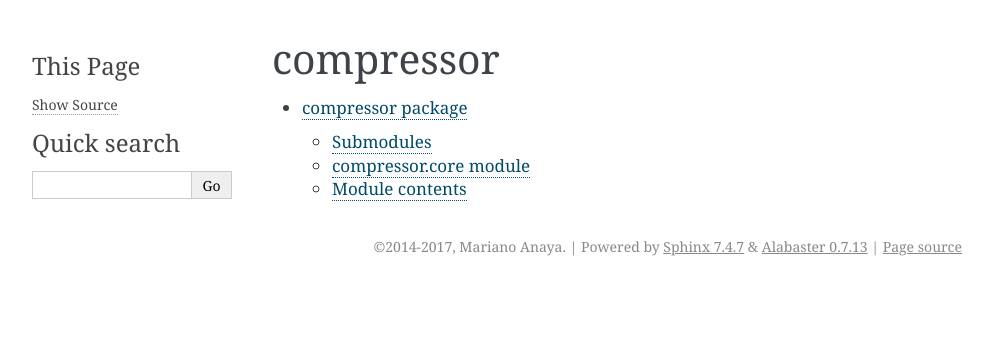
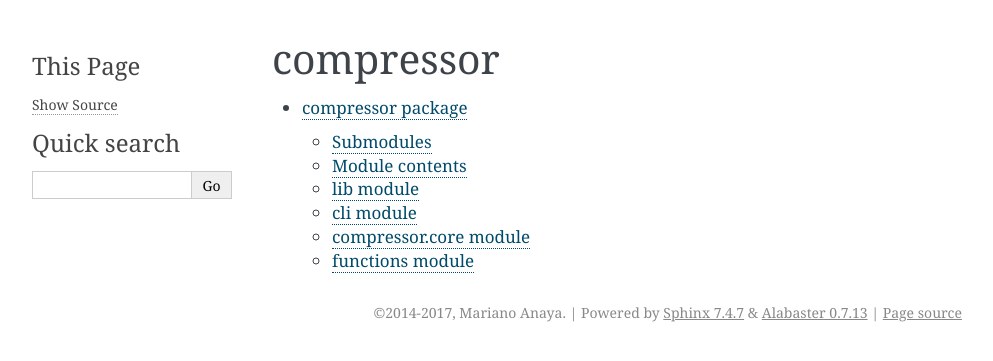
Before and after one commit to rmariano/compr, a Sphinx documentation site: the page built from doc/modules.rst, in a window 1280 px wide. Shown: the top 361 px of the page, without its empty margins (148-1141 px from the left). Built offline with Sphinx 7.4.7, drawn with Linux system fonts in a browser that asks for light colours; the version number is read from the project's files by our own code.

Commit message:
fix-doc: Update modules after refactor

```diff
--- a/doc/compressor.rst
+++ b/doc/compressor.rst
@@ -3,6 +3,28 @@ compressor package
 
 Submodules
 ----------
+
+Module contents
+---------------
+
+.. automodule:: compressor
+    :members:
+    :undoc-members:
+    :show-inheritance:
+
+
+lib module
+----------
+
+.. automodule:: compressor.lib
+   :members:
+
+cli module
+----------
+
+.. automodule:: compressor.cli
+   :members:
+
 
 compressor.core module
 ----------------------
@@ -13,10 +35,8 @@ compressor.core module
     :show-inheritance:
 
 
-Module contents
----------------
+functions module
+----------------
 
-.. automodule:: compressor
-    :members:
-    :undoc-members:
-    :show-inheritance:
+.. automodule:: compressor.functions
+   :members:
```
